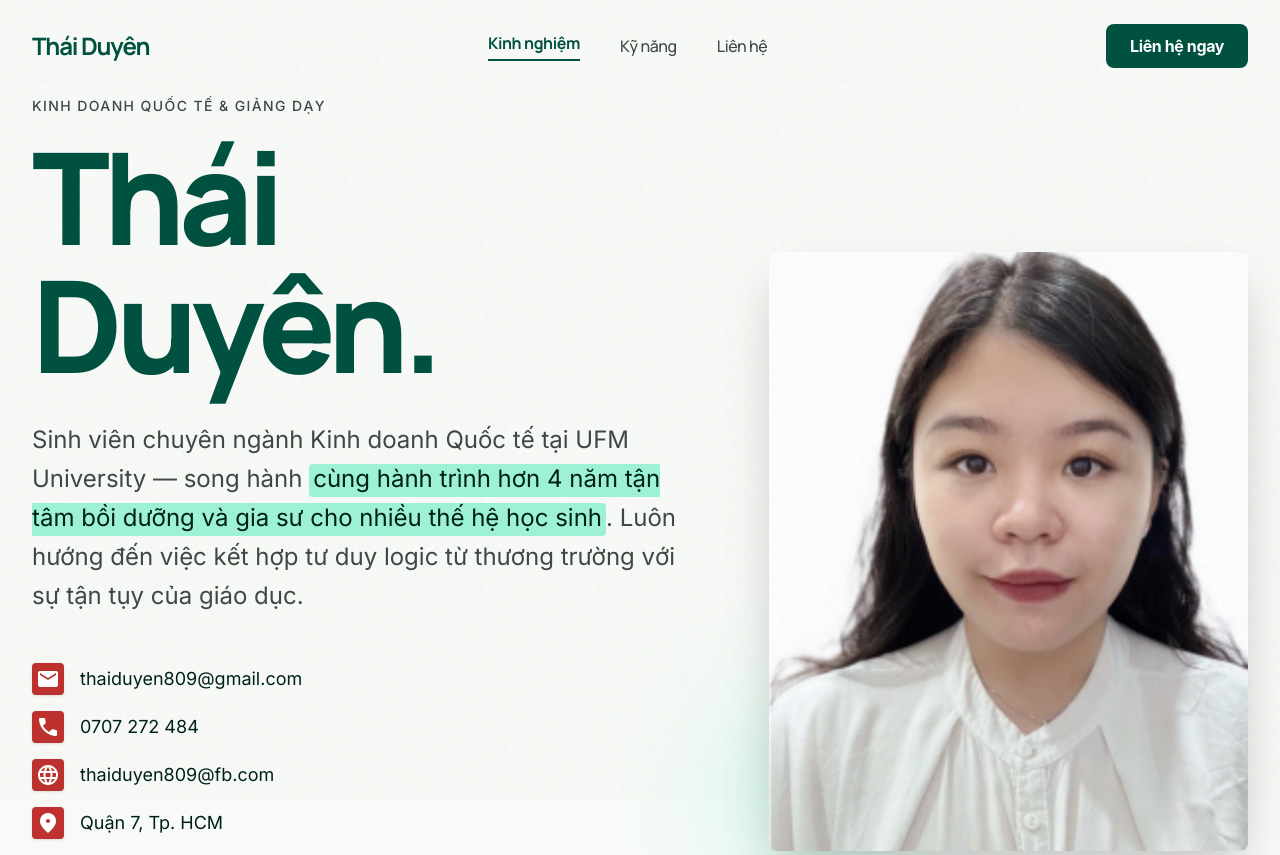
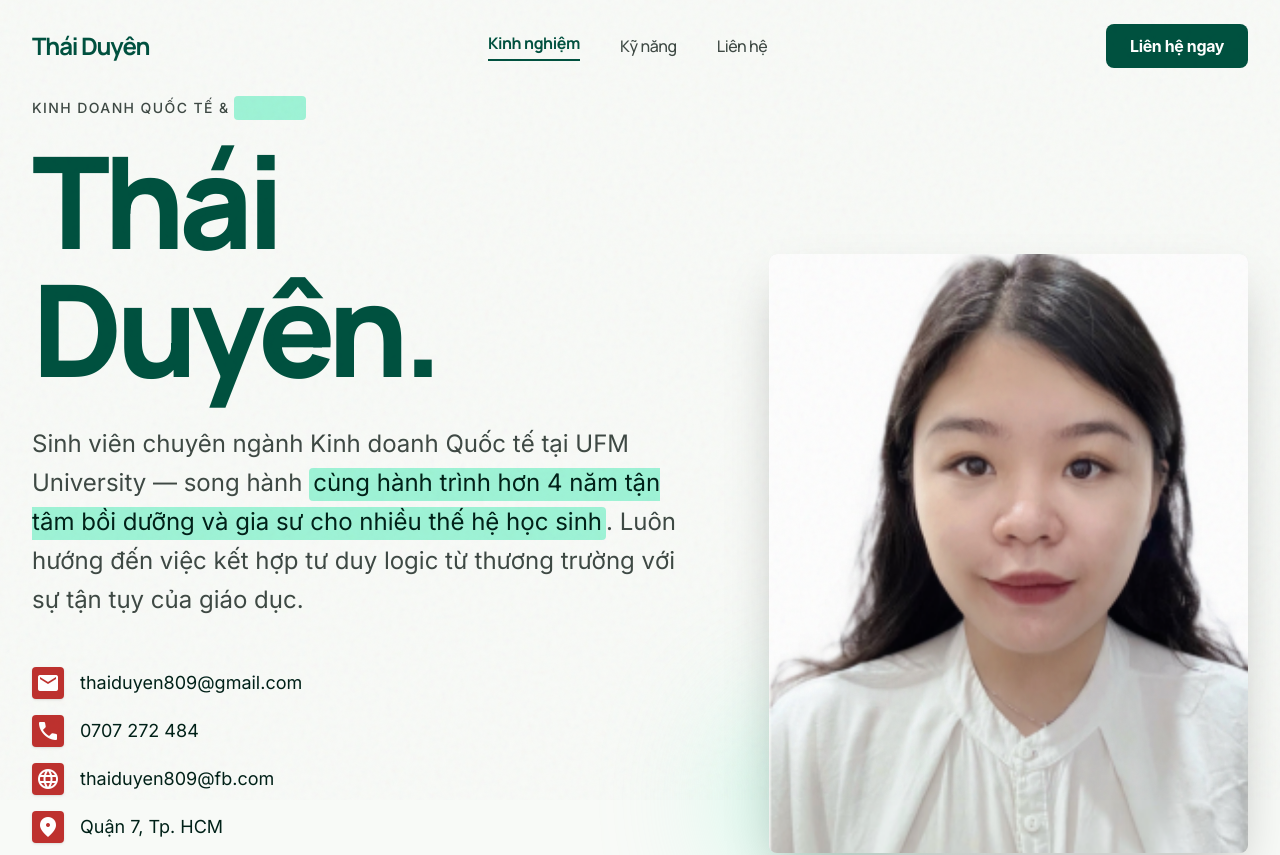
Before and after one commit to TwuanMinn/cv.rosi, a React (Vite) app: page / in a window 1280 px wide. Shown: the top 855 px of the page. Built offline with nearby package versions, Linux system fonts and the light colour scheme.

Commit message:
feat: add RotatingText animated component to replace static subtitle label

```diff
--- a/src/components/Hero.tsx
+++ b/src/components/Hero.tsx
@@ -2,6 +2,7 @@
 import { useScrollRevealAll } from '../hooks/useScrollReveal';
 import MagneticButton from './MagneticButton';
 import { Highlight } from './ui/hero-highlight';
+import RotatingText from './ui/RotatingText';
 
 export default function Hero() {
   const ref = useScrollRevealAll<HTMLElement>(0.1);
@@ -22,9 +23,18 @@
     <section ref={ref} className="min-h-[100svh] md:min-h-[921px] flex flex-col justify-center px-4 md:px-8 max-w-[100vw] mx-auto relative overflow-hidden pt-28 md:pt-0 pb-16 md:pb-0">
       <div className="grid grid-cols-12 gap-4 md:gap-12 items-center w-full max-w-screen-2xl mx-auto">
         <div className="col-span-7 z-10">
-          <span className="text-[10px] md:text-sm uppercase tracking-widest text-on-surface-variant font-medium font-label mb-2 md:mb-4 block">
-            Kinh doanh Quốc tế & Giảng dạy
-          </span>
+          <div className="flex items-center flex-wrap gap-1 mb-2 md:mb-4">
+            <span className="text-[10px] md:text-sm uppercase tracking-widest text-on-surface-variant font-medium font-label">
+              Kinh doanh Quốc tế &
+            </span>
+            <RotatingText
+              texts={['Giảng dạy', 'Gia sư', 'Đào tạo', 'Phát triển']}
+              mainClassName="text-[10px] md:text-sm uppercase tracking-widest text-primary font-bold font-label bg-[#9ef3d6] px-2 py-0.5 rounded-sm"
+              staggerDuration={0.03}
+              splitBy="characters"
+              rotationInterval={3000}
+            />
+          </div>
           <div data-reveal="left" style={{ transitionDelay: '100ms' }}>
             <h1 className="text-4xl sm:text-5xl md:text-7xl lg:text-9xl font-headline font-extrabold tracking-tighter leading-none text-primary mb-4 md:mb-8 break-words select-none">
               Thái <br />
--- /dev/null
+++ b/src/components/ui/RotatingText.tsx
@@ -0,0 +1,229 @@
+import React, { forwardRef, useCallback, useEffect, useImperativeHandle, useMemo, useState } from 'react';
+import {
+  motion,
+  AnimatePresence,
+  Transition,
+  type VariantLabels,
+  type Target,
+  type TargetAndTransition
+} from 'motion/react';
+import { cn } from '../../lib/utils';
+
+export interface RotatingTextRef {
+  next: () => void;
+  previous: () => void;
+  jumpTo: (index: number) => void;
+  reset: () => void;
+}
+
+export interface RotatingTextProps
+  extends Omit<
+    React.ComponentPropsWithoutRef<typeof motion.span>,
+    'children' | 'transition' | 'initial' | 'animate' | 'exit'
+  > {
+  texts: string[];
+  transition?: Transition;
+  initial?: boolean | Target | VariantLabels;
+  animate?: boolean | VariantLabels | TargetAndTransition;
+  exit?: Target | VariantLabels;
+  animatePresenceMode?: 'sync' | 'wait';
+  animatePresenceInitial?: boolean;
+  rotationInterval?: number;
+  staggerDuration?: number;
+  staggerFrom?: 'first' | 'last' | 'center' | 'random' | number;
+  loop?: boolean;
+  auto?: boolean;
+  splitBy?: string;
+  onNext?: (index: number) => void;
+  mainClassName?: string;
+  splitLevelClassName?: string;
+  elementLevelClassName?: string;
+}
+
+const RotatingText = forwardRef<RotatingTextRef, RotatingTextProps>(
+  (
+    {
+      texts,
+      transition = { type: 'spring', damping: 25, stiffness: 300 },
+      initial = { y: '100%', opacity: 0 },
+      animate = { y: 0, opacity: 1 },
+      exit = { y: '-120%', opacity: 0 },
+      animatePresenceMode = 'wait',
+      animatePresenceInitial = false,
+      rotationInterval = 2000,
+      staggerDuration = 0,
+      staggerFrom = 'first',
+      loop = true,
+      auto = true,
+      splitBy = 'characters',
+      onNext,
+      mainClassName,
+      splitLevelClassName,
+      elementLevelClassName,
+      ...rest
+    },
+    ref
+  ) => {
+    const [currentTextIndex, setCurrentTextIndex] = useState<number>(0);
+
+    const splitIntoCharacters = (text: string): string[] => {
+      if (typeof Intl !== 'undefined' && Intl.Segmenter) {
+        const segmenter = new Intl.Segmenter('en', { granularity: 'grapheme' });
+        return Array.from(segmenter.segment(text), segment => segment.segment);
+      }
+      return Array.from(text);
+    };
+
+    const elements = useMemo(() => {
+      const currentText: string = texts[currentTextIndex];
+      if (splitBy === 'characters') {
+        const words = currentText.split(' ');
+        return words.map((word, i) => ({
+          characters: splitIntoCharacters(word),
+          needsSpace: i !== words.length - 1
+        }));
+      }
+      if (splitBy === 'words') {
+        return currentText.split(' ').map((word, i, arr) => ({
+          characters: [word],
+          needsSpace: i !== arr.length - 1
+        }));
+      }
+      if (splitBy === 'lines') {
+        return currentText.split('\n').map((line, i, arr) => ({
+          characters: [line],
+          needsSpace: i !== arr.length - 1
+        }));
+      }
+
+      return currentText.split(splitBy).map((part, i, arr) => ({
+        characters: [part],
+        needsSpace: i !== arr.length - 1
+      }));
+    }, [texts, currentTextIndex, splitBy]);
+
+    const getStaggerDelay = useCallback(
+      (index: number, totalChars: number): number => {
+        const total = totalChars;
+        if (staggerFrom === 'first') return index * staggerDuration;
+        if (staggerFrom === 'last') return (total - 1 - index) * staggerDuration;
+        if (staggerFrom === 'center') {
+          const center = Math.floor(total / 2);
+          return Math.abs(center - index) * staggerDuration;
+        }
+        if (staggerFrom === 'random') {
+          const randomIndex = Math.floor(Math.random() * total);
+          return Math.abs(randomIndex - index) * staggerDuration;
+        }
+        return Math.abs((staggerFrom as number) - index) * staggerDuration;
+      },
+      [staggerFrom, staggerDuration]
+    );
+
+    const handleIndexChange = useCallback(
+      (newIndex: number) => {
+        setCurrentTextIndex(newIndex);
+        if (onNext) onNext(newIndex);
+      },
+      [onNext]
+    );
+
+    const next = useCallback(() => {
+      const nextIndex = currentTextIndex === texts.length - 1 ? (loop ? 0 : currentTextIndex) : currentTextIndex + 1;
+      if (nextIndex !== currentTextIndex) {
+        handleIndexChange(nextIndex);
+      }
+    }, [currentTextIndex, texts.length, loop, handleIndexChange]);
+
+    const previous = useCallback(() => {
+      const prevIndex = currentTextIndex === 0 ? (loop ? texts.length - 1 : currentTextIndex) : currentTextIndex - 1;
+      if (prevIndex !== currentTextIndex) {
+        handleIndexChange(prevIndex);
+      }
+    }, [currentTextIndex, texts.length, loop, handleIndexChange]);
+
+    const jumpTo = useCallback(
+      (index: number) => {
+        const validIndex = Math.max(0, Math.min(index, texts.length - 1));
+        if (validIndex !== currentTextIndex) {
+          handleIndexChange(validIndex);
+        }
+      },
+      [texts.length, currentTextIndex, handleIndexChange]
+    );
+
+    const reset = useCallback(() => {
+      if (currentTextIndex !== 0) {
+        handleIndexChange(0);
+      }
+    }, [currentTextIndex, handleIndexChange]);
+
+    useImperativeHandle(
+      ref,
+      () => ({
+        next,
+        previous,
+        jumpTo,
+        reset
+      }),
+      [next, previous, jumpTo, reset]
+    );
+
+    useEffect(() => {
+      if (!auto) return;
+      const intervalId = setInterval(next, rotationInterval);
+      return () => clearInterval(intervalId);
+    }, [next, rotationInterval, auto]);
+
+    return (
+      <motion.span
+        className={cn('flex flex-wrap whitespace-pre-wrap relative', mainClassName)}
+        {...rest}
+        layout
+        transition={transition}
+      >
+        <span className="sr-only">{texts[currentTextIndex]}</span>
+        <AnimatePresence mode={animatePresenceMode} initial={animatePresenceInitial}>
+          <motion.span
+            key={currentTextIndex}
+            className={cn(splitBy === 'lines' ? 'flex flex-col w-full' : 'flex flex-wrap whitespace-pre-wrap relative')}
+            layout
+            aria-hidden="true"
+          >
+            {elements.map((wordObj, wordIndex, array) => {
+              const previousCharsCount = array
+                .slice(0, wordIndex)
+                .reduce((sum, word) => sum + word.characters.length, 0);
+              return (
+                <span key={wordIndex} className={cn('inline-flex', splitLevelClassName)}>
+                  {wordObj.characters.map((char, charIndex) => (
+                    <motion.span
+                      key={charIndex}
+                      initial={initial}
+                      animate={animate}
+                      exit={exit}
+                      transition={{
+                        ...transition,
+                        delay: getStaggerDelay(
+                          previousCharsCount + charIndex,
+                          array.reduce((sum, word) => sum + word.characters.length, 0)
+                        )
+                      }}
+                      className={cn('inline-block', elementLevelClassName)}
+                    >
+                      {char}
+                    </motion.span>
+                  ))}
+                  {wordObj.needsSpace && <span className="whitespace-pre"> </span>}
+                </span>
+              );
+            })}
+          </motion.span>
+        </AnimatePresence>
+      </motion.span>
+    );
+  }
+);
+
+RotatingText.displayName = 'RotatingText';
+export default RotatingText;
```
